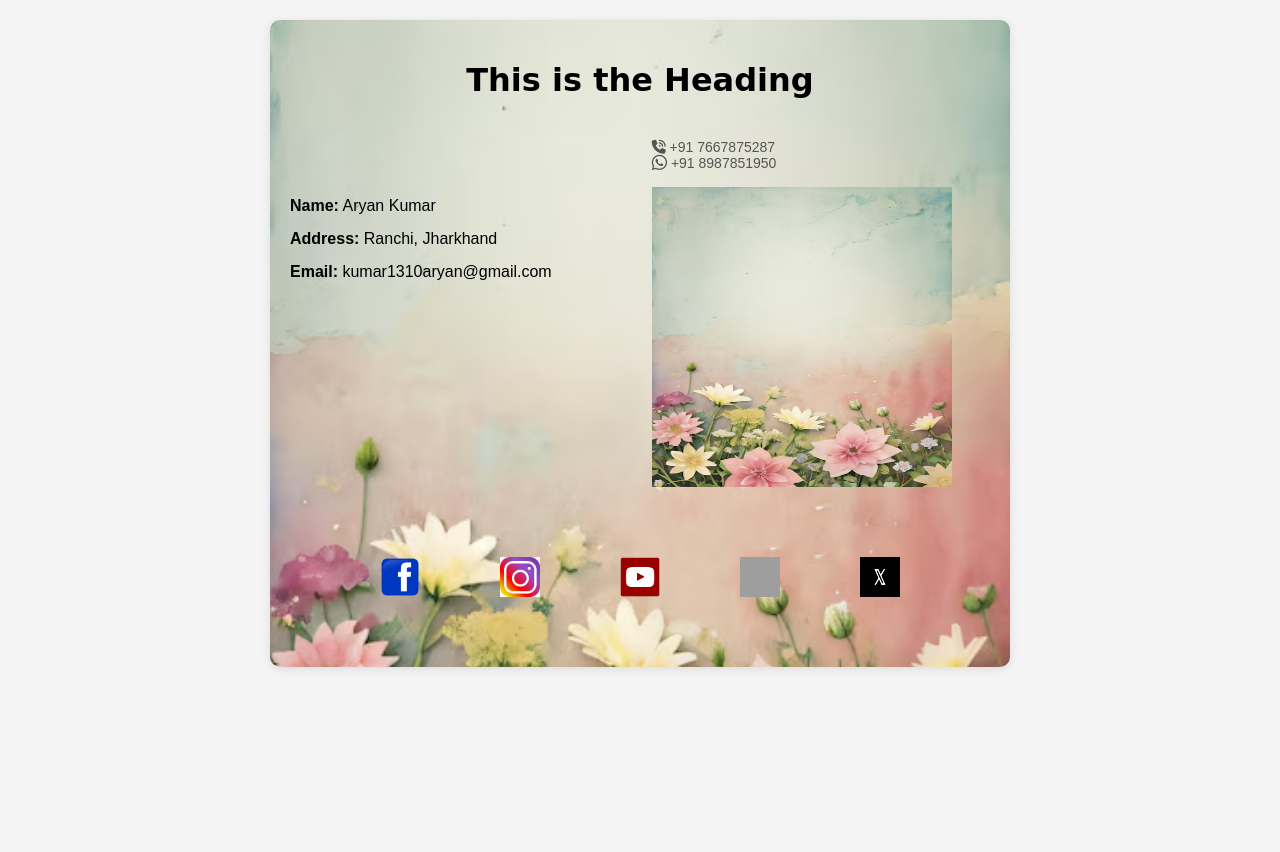
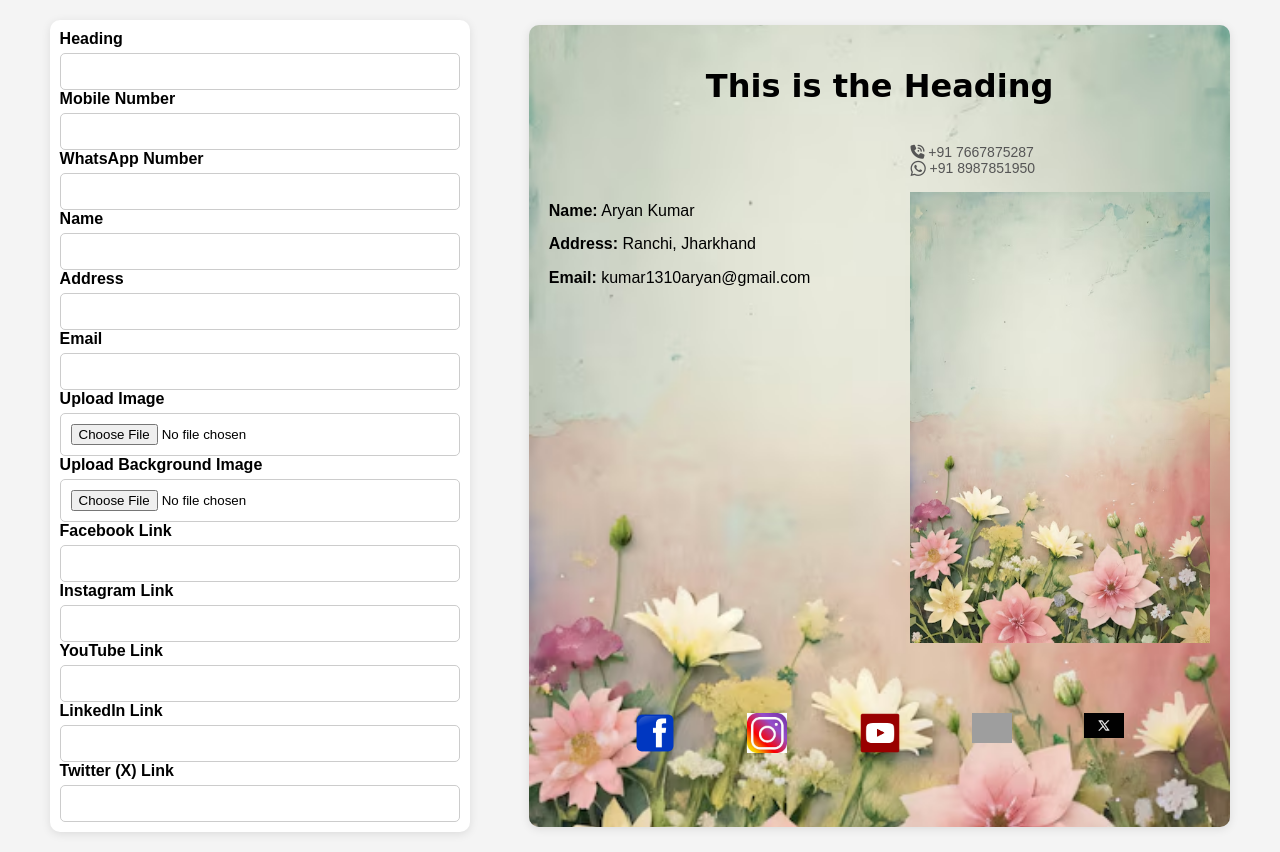
Before and after one commit to kumar1310aryan/Sai-Coding-WEBDEV-internship, a PHP site: page / in a window 1280 px wide. Before the commit the page ends 669 px from the top, so only its background shows below. Run offline with PHP 8.4, Linux system fonts and the light colour scheme; some libraries are stand-ins or nearby versions; grey boxes are pictures that could not be loaded.

Commit message:
input form

```diff
--- /dev/null
+++ b/Projects/visiting-card-final/form.css
@@ -0,0 +1,49 @@
+.form-container {
+  background-color: #fff;
+  border-radius: 10px;
+  box-shadow: 0 2px 10px rgba(0, 0, 0, 0.1);
+  padding: 10px;
+  width: 400px;
+  max-width: 600px;
+  margin: auto;
+}
+h2 {
+  text-align: center;
+  color: #333;
+}
+
+label {
+  display: block;
+  margin-bottom: 5px;
+  font-weight: bold;
+}
+input[type="text"],
+input[type="email"],
+input[type="url"],
+input[type="file"] {
+  width: 100%;
+  padding: 10px;
+  border: 1px solid #ccc;
+  border-radius: 5px;
+  box-sizing: border-box;
+}
+input[type="text"]:focus,
+input[type="email"]:focus,
+input[type="url"]:focus,
+input[type="file"]:focus {
+  border-color: #007bff;
+  outline: none;
+}
+button {
+  background-color: #007bff;
+  color: white;
+  border: none;
+  padding: 10px 15px;
+  border-radius: 5px;
+  cursor: pointer;
+  font-size: 16px;
+  width: 100%;
+}
+button:hover {
+  background-color: #0056b3;
+}
--- a/Projects/visiting-card-final/index.html
+++ b/Projects/visiting-card-final/index.html
@@ -11,96 +11,99 @@
       referrerpolicy="no-referrer"
     />
     <title>Visiting Card</title>
-    <style>
-      body {
-        font-family: Arial, sans-serif;
-        margin: 0;
-        padding: 20px;
-        background-color: #f4f4f4;
-      }
-      .heading {
-        text-align: center;
-        align-items: center;
-        font-family: cursive;
-      }
-      /* .card {
-        background-color: #fff;
-        border-radius: 10px;
-        box-shadow: 0 2px 10px rgba(0, 0, 0, 0.1);
-        padding: 20px;
-        max-width: 700px;
-        margin: auto;
-        text-align: left;
-      } */
-
-      .card {
-        background-color: #fff; /* Fallback color */
-        background-image: url("/Sai-Coding-WEBDEV-internship/Projects/visiting-card-final/images/vintage-retro-vibe-paper-texture-with-watercolor-flowers_948544-3174.avif"); /* Add your image path here */
-        background-size: cover; /* Cover the entire card */
-        background-position: center; /* Center the image */
-        background-repeat: no-repeat; /* Prevent the image from repeating */
-        border-radius: 10px;
-        box-shadow: 0 2px 10px rgba(0, 0, 0, 0.1);
-        padding: 20px;
-        max-width: 700px;
-        margin: auto;
-        text-align: left;
-      }
-
-      .info {
-        /* margin: 10px 0; */
-        margin-top: 50px;
-        height: 100px;
-        display: flex;
-        flex-direction: column;
-        justify-content: space-around;
-      }
-
-      .info-img {
-        display: flex;
-      }
-      .contact {
-        margin-left: 100px;
-        font-size: 14px;
-        color: #555;
-        display: flex;
-        flex-direction: column;
-        text-align: left;
-      }
-
-      .contact img {
-        height: 300px;
-        width: 300px;
-      }
-
-      .social-icons {
-        padding: 50px;
-        text-align: center;
-        margin-top: 20px;
-        display: flex;
-        justify-content: space-around;
-      }
-      .social-icons img {
-        width: 40px;
-        margin: 0 5px;
-      }
-    </style>
+    <link rel="stylesheet" href="styles.css" />
+    <link rel="stylesheet" href="form.css" />
   </head>
   <body>
+    <div class="main">
+      <div class="form-container">
+        <form>
+          <div class="form-group">
+            <label for="heading">Heading</label>
+            <input type="text" id="heading" name="heading" required />
+          </div>
+          <div class="form-group">
+            <label for="mobile">Mobile Number</label>
+            <input type="text" id="mobile" name="mobile" required />
+          </div>
+          <div class="form-group">
+            <label for="whatsapp">WhatsApp Number</label>
+            <input type="text" id="whatsapp" name="whatsapp" required />
+          </div>
+          <div class="form-group">
+            <label for="name">Name</label>
+            <input type="text" id="name" name="name" required />
+          </div>
+          <div class="form-group">
+            <label for="address">Address</label>
+            <input type="text" id="address" name="address" required />
+          </div>
+          <div class="form-group">
+            <label for="email">Email</label>
+            <input type="email" id="email" name="email" required />
+          </div>
+          <div class="form-group">
+            <label for="image">Upload Image</label>
+            <input
+              type="file"
+              id="image"
+              name="image"
+              accept="image/*"
+              required
+            />
+          </div>
+          <div class="form-group">
+            <label for="background">Upload Background Image</label>
+            <input
+              type="file"
+              id="background"
+              name="background"
+              accept="image/*"
+              required
+            />
+          </div>
+          <div class="form-group">
+            <label for="facebook">Facebook Link</label>
+            <input type="url" id="facebook" name="facebook" />
+          </div>
+          <div class="form-group">
+            <label for="instagram">Instagram Link</label>
+            <input type="url" id="instagram" name="instagram" />
+          </div>
+          <div class="form-group">
+            <label for="youtube">YouTube Link</label>
+            <input type="url" id="youtube" name="youtube" />
+          </div>
+          <div class="form-group">
+            <label for="linkedin">LinkedIn Link</label>
+            <input type="url" id="linkedin" name="linkedin" />
+          </div>
+          <div class="form-group">
+            <label for="twitter">Twitter (X) Link</label>
+            <input type="url" id="twitter" name="twitter" />
+          </div>
+          <!-- <button type="submit">Submit</button> -->
+        </form>
+      </div>
+
       <div class="card">
         <div class="heading"><h1>This is the Heading</h1></div>
         <br />
         <div class="info-img">
           <div class="info">
             <div><b>Name:</b> <span class="name">Aryan Kumar</span></div>
-          <div><b>Address:</b> <span class="add">Ranchi, Jharkhand</span></div>
+            <div>
+              <b>Address:</b> <span class="add">Ranchi, Jharkhand</span>
+            </div>
             <div>
               <b>Email:</b> <span class="email">kumar1310aryan@gmail.com</span>
             </div>
           </div>
           <div class="contact">
             <div><i class="fa-solid fa-phone-volume"></i> +91 7667875287</div>
-          <div><i class="fa-brands fa-whatsapp fa-lg"></i> +91 8987851950</div>
+            <div>
+              <i class="fa-brands fa-whatsapp fa-lg"></i> +91 8987851950
+            </div>
             <br />
             <img
               src="/Sai-Coding-WEBDEV-internship/Projects/visiting-card-final/images/vintage-retro-vibe-paper-texture-with-watercolor-flowers_948544-3174.avif"
@@ -110,27 +113,35 @@
         </div>
 
         <div class="social-icons">
-        <img
+          <a href=""
+            ><img
               src="/Sai-Coding-WEBDEV-internship/Projects/visiting-card-final/images/facebook-logo-3.png"
               alt="Facebook"
-        />
-        <img
+          /></a>
+          <a href=""
+            ><img
               src="/Sai-Coding-WEBDEV-internship/Projects/visiting-card-final/images/OIP.jpg"
               alt="Instagram"
-        />
-        <img
+          /></a>
+          <a href=""
+            ><img
               src="/Sai-Coding-WEBDEV-internship/Projects/visiting-card-final/images/official-youtube-logo-png-18.png"
               alt="LinkedIn"
-        />
-        <img
+          /></a>
+          <a href=""
+            ><img
               src="/Sai-Coding-WEBDEV-internship/Projects/visiting-card-final/images/OIP (1).jpg"
               alt="telegram"
-        />
-        <img
+          /></a>
+          <a href=""
+            ><img
               src="/Sai-Coding-WEBDEV-internship/Projects/visiting-card-final/images/OIP (2).jpg"
               alt="X"
-        />
+          /></a>
         </div>
       </div>
+    </div>
+
+    <script src="script.js"></script>
   </body>
 </html>
--- a/Projects/visiting-card-final/styles.css
+++ b/Projects/visiting-card-final/styles.css
@@ -1,90 +1,81 @@
-/* body {
+body {
   font-family: Arial, sans-serif;
-  display: flex;
-  justify-content: center;
+  margin: 0;
+  padding: 20px;
+  background-color: #f4f4f4;
+}
+.heading {
+  text-align: center;
   align-items: center;
-  height: 100vh;
-  margin: 0;
-  background-color: #f0f0f0;
+  font-family: cursive;
+}
+/* .card {
+  background-color: #fff;
+  border-radius: 10px;
+  box-shadow: 0 2px 10px rgba(0, 0, 0, 0.1);
+  padding: 20px;
+  max-width: 700px;
+  margin: auto;
+  text-align: left;
+} */
+
+.card {
+  background-color: #fff; /* Fallback color */
+  background-image: url("/Sai-Coding-WEBDEV-internship/Projects/visiting-card-final/images/vintage-retro-vibe-paper-texture-with-watercolor-flowers_948544-3174.avif"); /* Add your image path here */
+  background-size: cover; /* Cover the entire card */
+  background-position: center; /* Center the image */
+  background-repeat: no-repeat; /* Prevent the image from repeating */
+  border-radius: 10px;
+  box-shadow: 0 2px 10px rgba(0, 0, 0, 0.1);
+  padding: 20px;
+  max-width: 700px;
+  margin: auto;
+  text-align: left;
 }
 
-.container {
+.info {
+  margin-top: 50px;
+  height: 100px;
   display: flex;
-  width: 90%;
-  background-color: white;
-  border-radius: 10px;
-  box-shadow: 0 0 10px rgba(0, 0, 0, 0.1);
-  overflow: hidden;
+  flex-direction: column;
+  justify-content: space-around;
 }
 
-.form-container,
-.card-container {
-  flex: 1;
-  padding: 20px;
+.info-img {
+  display: flex;
+}
+.contact {
+  margin-left: 100px;
+  font-size: 14px;
+  color: #555;
+  display: flex;
+  flex-direction: column;
+  text-align: left;
 }
 
-.form-container {
-  background-color: #f7f7f7;
-  max-width: 350px;
+.contact img {
+  height: 300px;
+  width: 300px;
 }
 
-.card-container {
+.social-icons {
+  padding: 50px;
+  text-align: center;
+  margin-top: 20px;
   display: flex;
-  justify-content: center;
-  align-items: center;
-  background-color: #fff;
+  justify-content: space-around;
+}
+.social-icons img {
+  width: 40px;
+  margin: 0 5px;
 }
 
-.card {
-  width: 350px;
-  padding: 20px;
-  border: 1px solid #ddd;
-  border-radius: 10px;
-  text-align: center;
-  background-color: #fff;
-  box-shadow: 0 0 10px rgba(0, 0, 0, 0.1);
+.contact img {
+  width: 100%; /* Make the image responsive */
+  height: auto; /* Maintain aspect ratio */
+  max-width: 300px; /* Limit the maximum width */
 }
 
-.card img {
-  width: 100%;
-  border-radius: 10px;
+.main {
+  display: flex;
 }
-
-.card-icons img {
-  width: 30px;
-  margin: 5px;
-}
-
-label {
-  display: block;
-  margin: 10px 0 5px;
-}
-
-input[type="text"],
-input[type="email"],
-input[type="tel"],
-input[type="url"],
-input[type="file"] {
-  width: calc(100% - 20px);
-  padding: 10px;
-  margin-bottom: 10px;
-  border: 1px solid #ccc;
-  border-radius: 5px;
-}
-
-input[type="file"] {
-  padding: 0;
-}
-
-.card-heading {
-  font-size: 1.5em;
-  margin-bottom: 10px;
-}
-
-.card-name,
-.card-address,
-.card-email,
-.card-phone1,
-.card-phone2 {
-  margin: 5px 0;
-} */
```
Also changed, not shown: Projects/visiting-card-final/input.html (added, +133 -0 lines), Projects/visiting-card-final/script.js (+122 -42 lines). Lines whose indentation alone changed are shown as unchanged.
